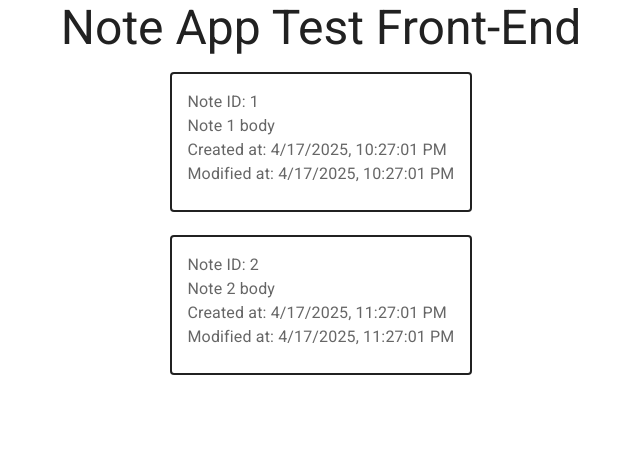
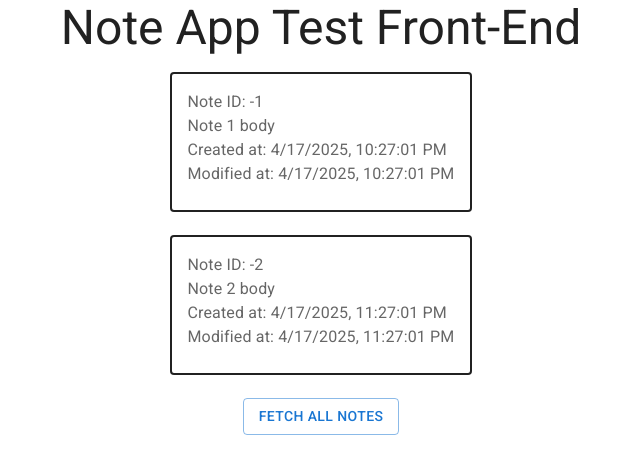
Before and after one commit to terickson87/fullstack-frontend-demo-react-vite, a React (Vite) app: page / in a window 1280 px wide. Shown: the top 474 px of the page, without its empty margins (319-959 px from the left). Built offline with nearby package versions, Linux system fonts and the light colour scheme.

Commit message:
Added fetching from the backend

```diff
--- a/package.json
+++ b/package.json
@@ -17,7 +17,8 @@
     "@mui/icons-material": "^7.0.2",
     "@mui/material": "^7.0.2",
     "react": "^19.0.0",
-    "react-dom": "^19.0.0"
+    "react-dom": "^19.0.0",
+    "zod": "^3.24.3"
   },
   "devDependencies": {
     "@eslint/js": "^9.22.0",
--- a/src/App.tsx
+++ b/src/App.tsx
@@ -1,4 +1,5 @@
 import { useState } from 'react'
+import { z } from "zod";
 import Container from '@mui/material/Container';
 import Card from '@mui/material/Card';
 import CardContent from '@mui/material/CardContent'
@@ -6,28 +7,31 @@ import Box from '@mui/material/Box';
 import Stack from '@mui/material/Stack';
 import Typography from '@mui/material/Typography';
 import { createTheme, ThemeProvider } from '@mui/material/styles';
-import { CssBaseline } from '@mui/material';
+import Button from '@mui/material/Button';
+import CssBaseline from '@mui/material/CssBaseline';
 
+const noteSchema = z.object({
+  id: z.number().positive().int(),
+  createdAt: z.coerce.date(),
+  modifiedAt: z.coerce.date(),
+  body: z.string(),
+});
+const pageInfoSchema = z.object({
+  pageSize: z.number().positive().int().optional(),
+  continuation:  z.number().nonnegative().int().optional(),
+});
+const notesResponseSchema = z.object({
+  notes: z.array(noteSchema),
+  pageInfo: pageInfoSchema,
+}).or(z.object({}));
+type Note = z.infer<typeof noteSchema>;
+type NotesResponse = z.infer<typeof notesResponseSchema>;
 
-class Note {
-  id: number;
-  createdAt: Date;
-  modifiedAt: Date;
-  body: string;
-
-  constructor(id: number, createdAt: Date, modifiedAt: Date, body: string) {
-    this.id = id;
-    this.createdAt = createdAt;
-    this.modifiedAt = modifiedAt;
-    this.body = body;
-  }
-}
-
-function NoteCard(note: Note) {
+function makeNoteCard(note: Note) {
   const noteCardId = `note-card-${note.id}`;
 
   return (
-    <Box display="inline-block">
+    <Box display="inline-block" key={noteCardId}>
       <Card id={noteCardId} data-testid={noteCardId} variant="outlined" style={{ display: 'inline-block' }} raised={true} sx={{ border: 2 }}>
         <CardContent>
           <Stack>
@@ -44,13 +48,13 @@ function NoteCard(note: Note) {
 
 const hardCodedNotes: Note[] = [
   {
-    "id": 1,
+    "id": -1,
     "createdAt": new Date("2025-04-17T22:27:01.757638Z"),
     "modifiedAt": new Date("2025-04-17T22:27:01.757638Z"),
     "body": "Note 1 body"
   },
   {
-    "id": 2,
+    "id": -2,
     "createdAt": new Date("2025-04-17T23:27:01.757638Z"),
     "modifiedAt": new Date("2025-04-17T23:27:01.757638Z"),
     "body": "Note 2 body"
@@ -66,6 +70,14 @@ const theme = createTheme({
 function App() {
   const [notes, setNotes] = useState<Note[]>(hardCodedNotes);
 
+  async function fetchNotes(): Promise<void> {
+    const response = await fetch('http://localhost:8080/notes/all');
+    const json = await response.json();
+    const validated: NotesResponse = notesResponseSchema.parse(json);
+    const notes = validated.notes;
+    setNotes([...hardCodedNotes, ...notes])
+  }
+
   return (
     <ThemeProvider theme={theme}>
       <CssBaseline />
@@ -74,7 +86,8 @@ function App() {
           <Typography align='center' variant='h3' color='textPrimary'>
             Note App Test Front-End
           </Typography>
-          {notes.map(it => NoteCard(it))}
+          {notes.map(it => makeNoteCard(it))}
+          <Button variant="outlined" onClick={() => fetchNotes()}>Fetch All Notes</Button>
         </Stack>
       </Container>
     </ThemeProvider>
```
Also changed, not shown: 1 other file (tests, documents, lock files or other folders).
